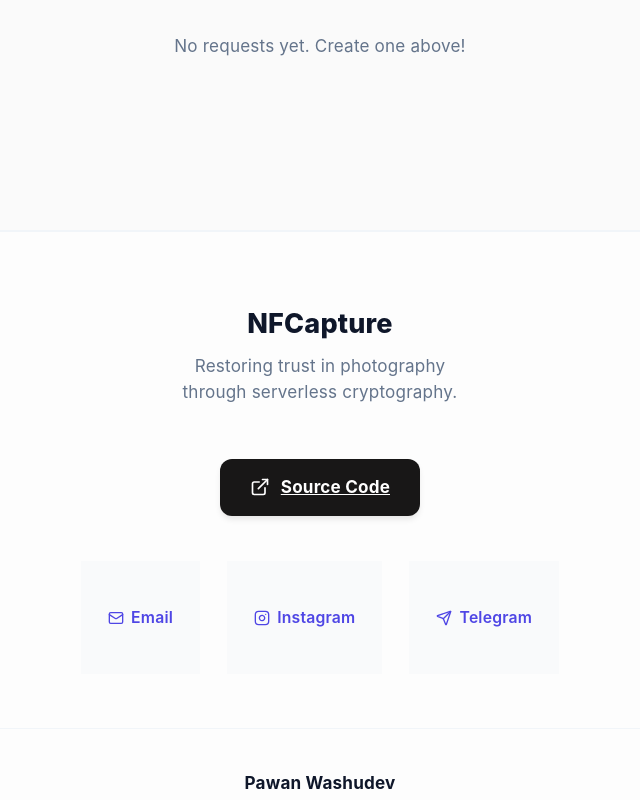
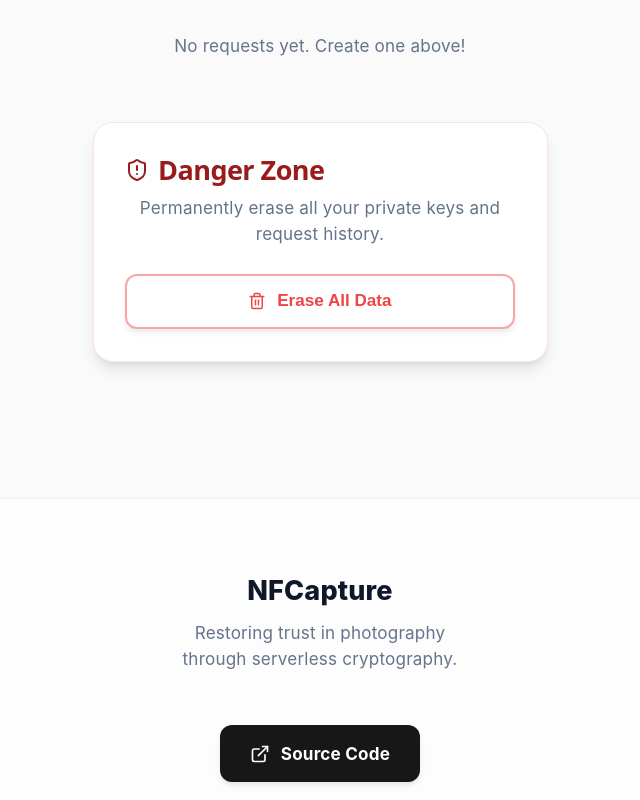
Before and after one commit to pawanwashudev-official/capture, a React (Vite) app: page /#/ in a window 1280 px wide. Shown: the part 680-1480 px from the top of the page, without its empty margins (320-960 px from the left). Built offline with nearby package versions, Linux system fonts and the light colour scheme.

Commit message:
feat: robust error handling, erase all data, and fixed footer icons

```diff
--- a/src/App.tsx
+++ b/src/App.tsx
@@ -1,5 +1,5 @@
 import { HashRouter as Router, Routes, Route } from 'react-router-dom';
-import { ExternalLink, Instagram, Send, Mail } from 'lucide-react';
+import { ExternalLink, Camera, Send, Mail } from 'lucide-react';
 import Home from './views/Home';
 import Capture from './views/Capture';
 import Unlock from './views/Unlock';
@@ -27,7 +27,7 @@ function App() {
             </p>
           </div>
 
-          <a href="https://github.com/pawanwashudev-official/NFCapture" target="_blank" className="btn btn-github">
+          <a href="https://github.com/pawanwashudev-official/NFCapture" target="_blank" className="btn btn-github" style={{ textDecoration: 'none' }}>
             <ExternalLink size={20} />
             Source Code
           </a>
@@ -37,7 +37,7 @@ function App() {
               <Mail size={16} /> Email
             </a>
             <a href="https://instagram.com/pawan_washudev" target="_blank" className="footer-link" style={{ display: 'flex', alignItems: 'center', gap: '0.4rem' }}>
-              <Instagram size={16} /> Instagram
+              <Camera size={16} /> Instagram
             </a>
             <a href="https://t.me/pawanwashudev" target="_blank" className="footer-link" style={{ display: 'flex', alignItems: 'center', gap: '0.4rem' }}>
               <Send size={16} /> Telegram
--- a/src/utils/db.ts
+++ b/src/utils/db.ts
@@ -46,3 +46,8 @@ export const deleteRequest = async (id: string) => {
   const db = await getDB();
   await db.delete('requests', id);
 };
+
+export const clearAllRequests = async () => {
+  const db = await getDB();
+  await db.clear('requests');
+};
--- a/src/views/Home.tsx
+++ b/src/views/Home.tsx
@@ -1,7 +1,7 @@
 import React, { useState, useEffect } from 'react';
-import { Plus, Link as LinkIcon, Trash2, Copy, Check, Download, Upload } from 'lucide-react';
+import { Plus, Link as LinkIcon, Trash2, Copy, Check, Download, Upload, ShieldAlert } from 'lucide-react';
 import { generateKeyPair } from '../utils/crypto';
-import { saveRequest, getAllRequests, deleteRequest } from '../utils/db';
+import { saveRequest, getAllRequests, deleteRequest, clearAllRequests } from '../utils/db';
 
 interface RequestItem {
   id: string;
@@ -14,9 +14,13 @@ const Home: React.FC = () => {
   const [requests, setRequests] = useState<RequestItem[]>([]);
   const [newName, setNewName] = useState('');
   const [copiedId, setCopiedId] = useState<string | null>(null);
+  const [error, setError] = useState<string | null>(null);
 
   useEffect(() => {
-    loadRequests();
+    loadRequests().catch(err => {
+      console.error(err);
+      setError('Failed to load local data. Please refresh the page.');
+    });
   }, []);
 
   const loadRequests = async () => {
@@ -25,6 +29,11 @@ const Home: React.FC = () => {
   };
 
   const handleExport = () => {
+    try {
+      if (requests.length === 0) {
+        alert('No requests to export.');
+        return;
+      }
       const data = JSON.stringify(requests, null, 2);
       const blob = new Blob([data], { type: 'application/json' });
       const url = URL.createObjectURL(blob);
@@ -33,6 +42,10 @@ const Home: React.FC = () => {
       a.download = `nfcapture_backup_${new Date().toISOString().split('T')[0]}.json`;
       a.click();
       URL.revokeObjectURL(url);
+    } catch (err) {
+      console.error(err);
+      alert('Failed to export backup.');
+    }
   };
 
   const handleImport = async (e: React.ChangeEvent<HTMLInputElement>) => {
@@ -42,19 +55,38 @@ const Home: React.FC = () => {
     try {
       const text = await file.text();
       const imported: RequestItem[] = JSON.parse(text);
+      if (!Array.isArray(imported)) throw new Error('Invalid format');
+
       for (const req of imported) {
+        if (!req.id || !req.publicKey || !req.secretKey) continue;
         await saveRequest(req);
       }
-      loadRequests();
+      await loadRequests();
       alert('Backup restored successfully!');
+      e.target.value = ''; // Reset input
     } catch (err) {
-      alert('Failed to import backup. Invalid file format.');
+      console.error(err);
+      alert('Failed to import backup. Ensure it is a valid NFCapture JSON file.');
+    }
+  };
+
+  const handleClearAll = async () => {
+    if (confirm('CRITICAL: This will erase ALL requests and private keys from this browser. This cannot be undone unless you have a backup. Proceed?')) {
+      try {
+        await clearAllRequests();
+        await loadRequests();
+        alert('All data erased.');
+      } catch (err) {
+        console.error(err);
+        alert('Failed to erase data.');
+      }
     }
   };
 
   const handleCreate = async () => {
     if (!newName.trim()) return;
 
+    try {
       const keys = generateKeyPair();
       const newRequest: RequestItem = {
         id: newName.trim(),
@@ -65,13 +97,22 @@ const Home: React.FC = () => {
 
       await saveRequest(newRequest);
       setNewName('');
-    loadRequests();
+      await loadRequests();
+    } catch (err) {
+      console.error(err);
+      alert('Failed to create request.');
+    }
   };
 
   const handleDelete = async (id: string) => {
     if (confirm(`Delete request "${id}"? You won't be able to unlock photos for this request if you haven't backed up the key.`)) {
+      try {
         await deleteRequest(id);
-      loadRequests();
+        await loadRequests();
+      } catch (err) {
+        console.error(err);
+        alert('Failed to delete request.');
+      }
     }
   };
 
@@ -173,6 +214,17 @@ const Home: React.FC = () => {
           ))
         )}
       </section>
+      <section className="card" style={{ border: '1px solid #fee2e2' }}>
+        <h2 style={{ color: '#991b1b', display: 'flex', alignItems: 'center', gap: '0.5rem' }}>
+          <ShieldAlert size={24} />
+          Danger Zone
+        </h2>
+        <p>Permanently erase all your private keys and request history.</p>
+        <button className="btn btn-outline" style={{ color: '#ef4444', borderColor: '#fca5a5' }} onClick={handleClearAll}>
+          <Trash2 size={18} />
+          Erase All Data
+        </button>
+      </section>
     </div>
   );
 };
```
Lines whose indentation alone changed are shown as unchanged.
